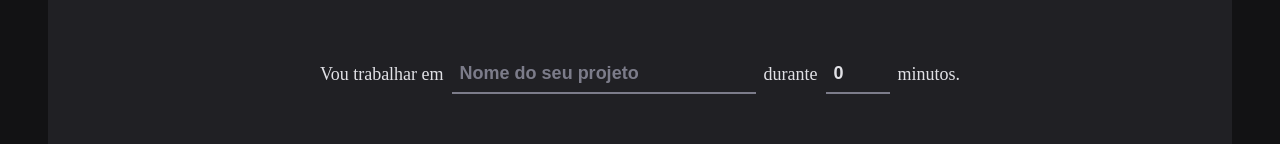
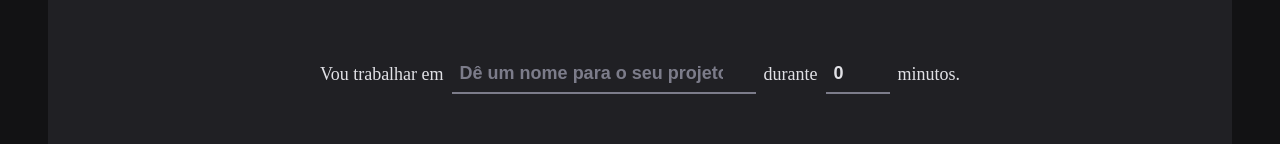
Before and after one commit to PauloStraforini/Ignate-timer-pomodoro, a React (Vite) app: page / in a window 1280 px wide. Shown: the part 170-314 px from the top of the page. Built offline with nearby package versions, Linux system fonts and the light colour scheme.

Commit message:
refactor(timer): reduce countdown duration

```diff
--- a/package.json
+++ b/package.json
@@ -11,6 +11,7 @@
   },
   "dependencies": {
     "@hookform/resolvers": "^5.2.2",
+    "date-fns": "^4.1.0",
     "lucide-react": "^0.545.0",
     "react": "^19.1.1",
     "react-dom": "^19.1.1",
--- a/src/pages/history/index.tsx
+++ b/src/pages/history/index.tsx
@@ -11,7 +11,7 @@ export function History() {
                         <tr>
                             <th>Tarefa</th>
                             <th>Duração</th>
-                            <th>Data</th>
+                            <th>Duração</th>
                             <th>Status</th>
                         </tr>
                     </thead>
--- a/src/pages/home/index.tsx
+++ b/src/pages/home/index.tsx
@@ -1,7 +1,10 @@
+
 import { Play } from 'lucide-react'
 import { useForm } from 'react-hook-form'
 import { zodResolver } from '@hookform/resolvers/zod'
 import * as zod from 'zod'
+import { useEffect, useState } from 'react'
+import { differenceInSeconds } from 'date-fns'
 
 import {
     CountdownContainer,
@@ -12,45 +15,57 @@ import {
     StartCountdownButton,
     TaskInput,
 } from './styles'
-import { useState } from 'react'
 
 const newCycleFormValidationSchema = zod.object({
-    task: zod.string().min(1, 'Informe a .'),
+    task: zod.string().min(1, 'Informe a tarefa'),
     minutesAmount: zod
         .number()
-        .min(5, 'O periodo prescisa ser no mínimo 05 Min.')
-        .max(60, 'O periodo prescisa ser no máximo 60 Min.')
+        .min(5, 'O ciclo precisa ser de no mínimo 5 minutos.')
+        .max(60, 'O ciclo precisa ser de no máximo 60 minutos.'),
 })
 
-type NewCycleFormDat = zod.infer<typeof newCycleFormValidationSchema>
+type NewCycleFormData = zod.infer<typeof newCycleFormValidationSchema>
 
 interface Cycle {
-    id: string;
-    task: string;
-    minutesAmount: number;
+    id: string
+    task: string
+    minutesAmount: number
+    startDate: Date
 }
 
 export function Home() {
-
     const [cycles, setCycles] = useState<Cycle[]>([])
     const [activeCycleId, setActiveCycleId] = useState<string | null>(null)
-    const [amountSecondPassed, setAmountSecondPassed] = useState(0)
+    const [amountSecondsPassed, setAmountSecondsPassed] = useState(0)
 
-    const { register, handleSubmit, watch, reset } = useForm<NewCycleFormDat>({
+    const { register, handleSubmit, watch, reset } = useForm<NewCycleFormData>({
         resolver: zodResolver(newCycleFormValidationSchema),
         defaultValues: {
             task: '',
             minutesAmount: 0,
-        }
+        },
     })
 
-    function handleCreateNewCycle(data: NewCycleFormDat) {
+    const activeCycle = cycles.find((cycle) => cycle.id === activeCycleId)
+
+    useEffect(() => {
+        if (activeCycle) {
+            setInterval(() => {
+                setAmountSecondsPassed(
+                    differenceInSeconds(new Date(), activeCycle.startDate),
+                )
+            }, 1000)
+        }
+    }, [activeCycle])
+
+    function handleCreateNewCycle(data: NewCycleFormData) {
         const id = String(new Date().getTime())
 
         const newCycle: Cycle = {
             id,
             task: data.task,
-            minutesAmount: data.minutesAmount
+            minutesAmount: data.minutesAmount,
+            startDate: new Date(),
         }
 
         setCycles((state) => [...state, newCycle])
@@ -59,17 +74,14 @@ export function Home() {
         reset()
     }
 
-    const activeCycle = cycles.find((cycle) => cycle.id === activeCycleId)
+    const totalSeconds = activeCycle ? activeCycle.minutesAmount * 60 : 0
+    const currentSeconds = activeCycle ? totalSeconds - amountSecondsPassed : 0
 
-    const totalSeconds = activeCycle ? activeCycle.minutesAmount * 60 : 0
-    const currentSecond = activeCycle ? totalSeconds - amountSecondPassed : 0
-
-    const minutesAmount = Math.round(currentSecond / 60)
-    const secondsAmount = currentSecond % 60
+    const minutesAmount = Math.floor(currentSeconds / 60)
+    const secondsAmount = currentSeconds % 60
 
     const minutes = String(minutesAmount).padStart(2, '0')
     const seconds = String(secondsAmount).padStart(2, '0')
-
 
     const task = watch('task')
     const isSubmitDisable = !task
@@ -82,7 +94,7 @@ export function Home() {
                     <TaskInput
                         id="task"
                         list="task-suggestions"
-                        placeholder="Nome do seu projeto"
+                        placeholder="Dê um nome para o seu projeto"
                         {...register('task')}
                     />
 
```
Also changed, not shown: 1 other file (tests, documents, lock files or other folders).
